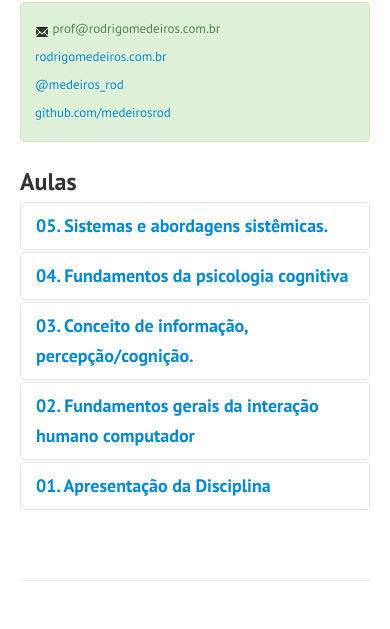
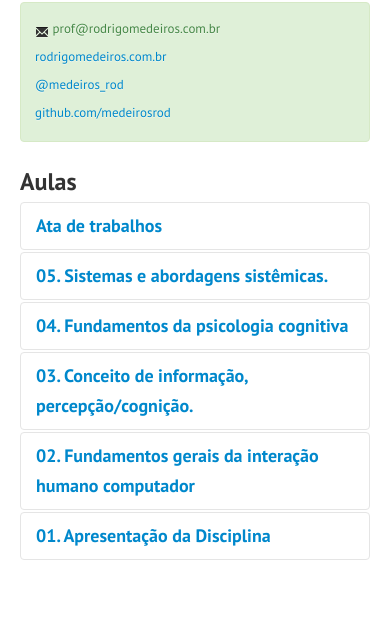
Before and after one commit to medeirosrod/ergonomia2014.1, a plain HTML site: page index.html in a window 390 px wide. Shown: the part 198-827 px from the top of the page. Drawn offline with nearby package versions, Linux system fonts and the light colour scheme.

Commit message:
add ata de trabalhos.pdf

```diff
--- a/index.html
+++ b/index.html
@@ -64,6 +64,26 @@ Qualquer coisa procurar o @rdmuniz :)
             <h2>Aulas</h2>
 
             <div class="accordion" id="accordionAulas">
+
+
+          <div class="accordion-group">
+                  <div class="accordion-heading">
+                    <h3>
+                      <a class="accordion-toggle" data-toggle="collapse" data-parent="#accordionAulas" data-target="#aula-principios1">
+                      Ata de trabalhos
+                      </a>
+                    </h3>
+                  </div>
+
+                  <div id="aula-principios1" class="accordion-body collapse">
+                    <div class="accordion-inner">
+                          <p class="pull-right">
+                            <a href="downloads/ata-ergonomia-trabalhos.pdf" class="btn btn-success btn-large"><i class="icon-download icon-white"></i> Baixar slides</a><br>
+                            <small>Versão de 18.05.2014</small>
+                          </p>
+                    </div>
+                  </div>
+                </div><!-- accordion-group -->
 
           <div class="accordion-group">
                   <div class="accordion-heading">
```
Also changed, not shown: 1 other file.
